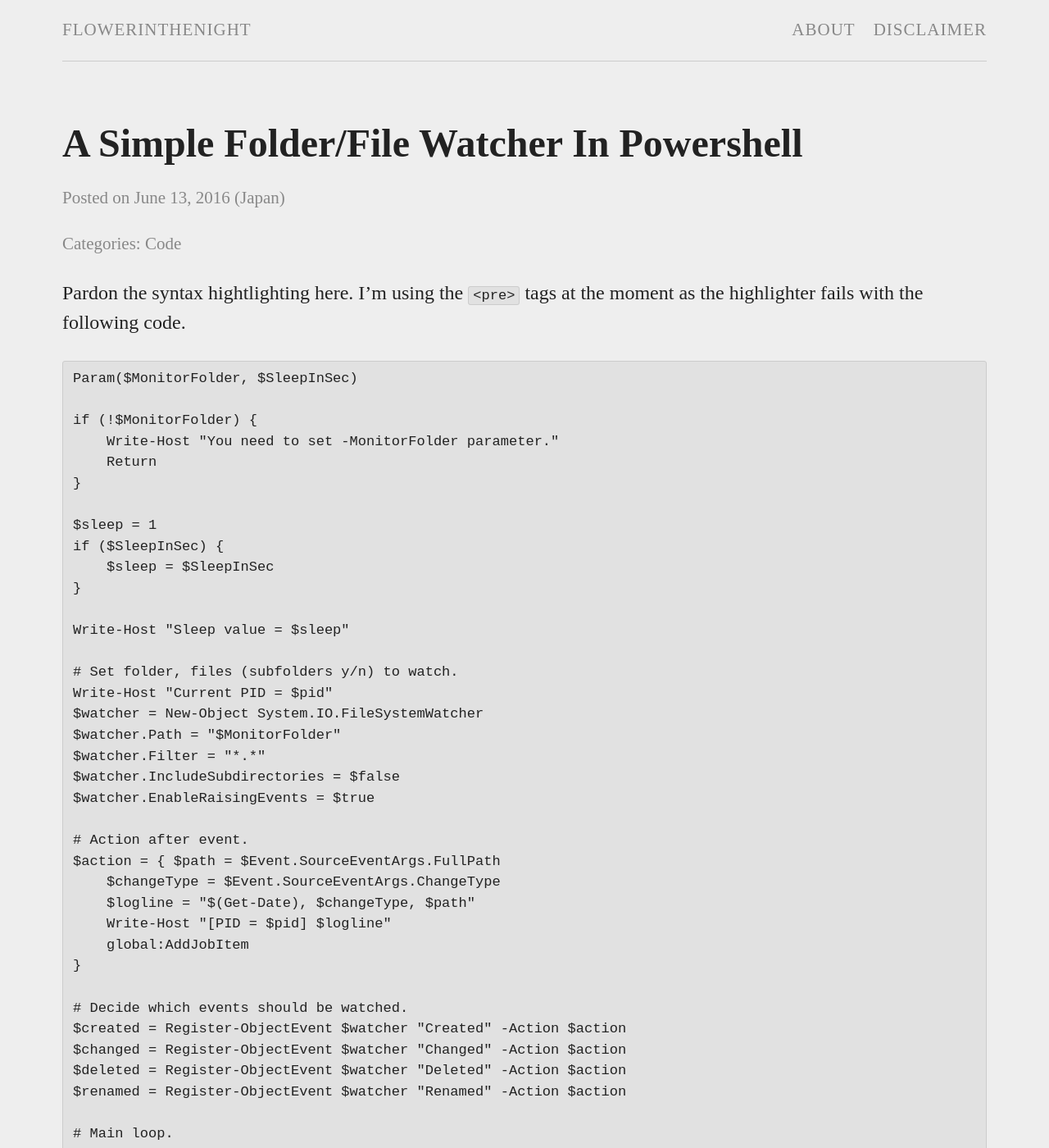
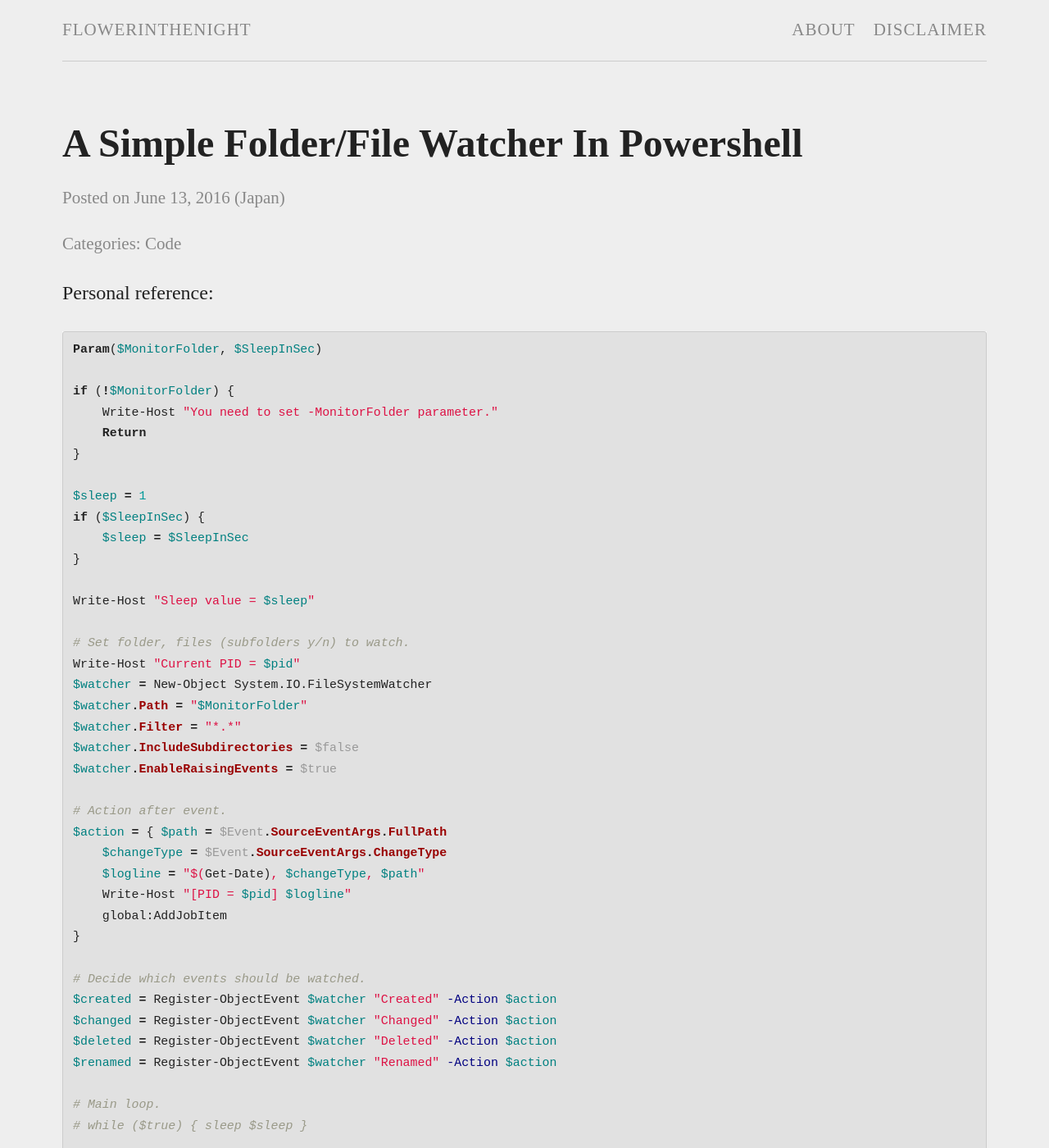
Before and after one commit to flowerinthenight/flowerinthenight.github.io, a Jekyll site: the page built from _posts/2016-06-13-folder-file-watcher-powershell.md, in a window 1280 px wide and 1400 px high. Shown: the whole window at 82% size. Built offline with Jekyll 4.4.1, drawn with Linux system fonts in a browser that asks for light colours; some web fonts are replaced; comment, search, counter and statistics services are not loaded; some of the changed text lies outside the part shown.

Commit message:
Update highlighter.

```diff
--- a/_posts/2016-06-13-folder-file-watcher-powershell.md
+++ b/_posts/2016-06-13-folder-file-watcher-powershell.md
@@ -6,9 +6,9 @@ categories: ["Code"]
 comments: true
 ---
 
-Pardon the syntax hightlighting here. I'm using the `<pre>` tags at the moment as the highlighter fails with the following code.
+Personal reference:
 
-<pre>
+{% highlight powershell %}
 Param($MonitorFolder, $SleepInSec)
 
 if (!$MonitorFolder) {
@@ -117,4 +117,4 @@ while (!$workComplete) {
 
 Write-Host "Script Finished."
 Read-Host "Press any key to end"
-</pre>
+{% endhighlight %}
```
